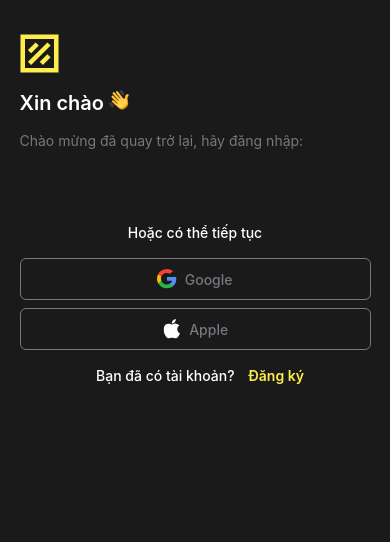
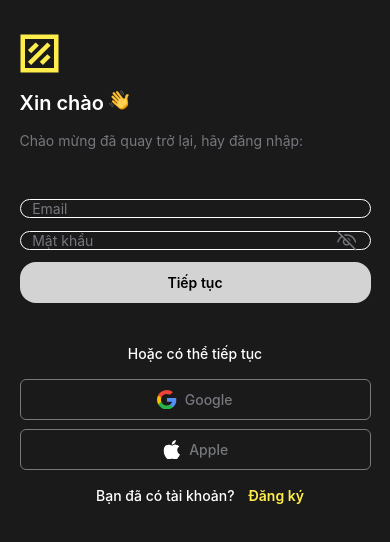
Before and after one commit to TalJa1/StockingApp, a React Native app: screen /Login in a window 390 px wide. Shown: the top 542 px of the page. Built offline with nearby package versions, Linux system fonts and the light colour scheme.

Commit message:
Refactor SignUp view, add email validation and password visibility toggle

```diff
--- a/views/account/Login.tsx
+++ b/views/account/Login.tsx
@@ -1,16 +1,24 @@
+/* eslint-disable react-hooks/exhaustive-deps */
 import {
   Image,
   ScrollView,
   StyleSheet,
   Text,
+  TextInput,
   TouchableOpacity,
   View,
 } from 'react-native';
-import React from 'react';
+import React, {useEffect, useState} from 'react';
 import {centerAll, container, vh, vw} from '../../services/styleSheet';
 import {SafeAreaView} from 'react-native-safe-area-context';
 import useStatusBar from '../../services/useStatusBar';
-import {appleIcon, goggleIcon, stocklineIcon} from '../../assets/svgXML';
+import {
+  appleIcon,
+  goggleIcon,
+  passwordHiddenIcon,
+  stocklineIcon,
+} from '../../assets/svgXML';
+import {SignUpInputFieldProps} from '../../services/typeProps';
 
 const Login = () => {
   useStatusBar('#1A1A1A');
@@ -18,9 +26,110 @@ const Login = () => {
     <SafeAreaView style={styles.container}>
       <ScrollView>
         <HeaderView />
+        <MainForm />
         <FooterView />
       </ScrollView>
     </SafeAreaView>
+  );
+};
+
+const MainForm: React.FC = () => {
+  const [inputData, setInputData] = useState({
+    email: '',
+    password: '',
+  });
+  const [isFormValid, setIsFormValid] = useState(false);
+  const [isEmailValid, setIsEmailValid] = useState(true);
+  const [emailWarning, setEmailWarning] = useState('');
+
+  const handleInputChange = (field: string) => (text: string) => {
+    setInputData(prevData => ({
+      ...prevData,
+      [field]: text,
+    }));
+    checkIfAllFieldsFilled();
+  };
+
+  const checkIfAllFieldsFilled = () => {
+    const {email, password} = inputData;
+    const isFormFilled = !!(email && password);
+    setIsFormValid(isFormFilled);
+  };
+
+  const checkEmailValidation = () => {
+    const {email} = inputData;
+    const emailRegex = /^[^\s@]+@[^\s@]+\.[^\s@]+$/;
+    const emailValid = emailRegex.test(email);
+    setIsEmailValid(emailValid);
+    setEmailWarning(emailValid ? '' : 'Email không hợp lệ');
+    return emailValid;
+  };
+
+  const handleSubmit = () => {
+    checkEmailValidation();
+    if (!isEmailValid) {
+      return;
+    }
+    // Proceed with form submission
+  };
+
+  useEffect(() => {
+    checkIfAllFieldsFilled();
+  }, [inputData]);
+
+  return (
+    <View style={styles.mainContainer}>
+      <InputField
+        placeholder="Email"
+        value={inputData.email}
+        onChangeText={handleInputChange('email')}
+      />
+      {emailWarning ? (
+        <Text style={styles.errorText}>{emailWarning}</Text>
+      ) : null}
+      <InputField
+        placeholder="Mật khẩu"
+        value={inputData.password}
+        onChangeText={handleInputChange('password')}
+      />
+      <TouchableOpacity
+        style={[styles.btnMain, !isFormValid && styles.btnDisabled]}
+        disabled={!isFormValid}
+        onPress={handleSubmit}>
+        <Text style={styles.btnMaintxt}>Tiếp tục</Text>
+      </TouchableOpacity>
+    </View>
+  );
+};
+
+const InputField: React.FC<SignUpInputFieldProps> = ({
+  onChangeText,
+  placeholder,
+  value,
+}) => {
+  const [isPasswordVisible, setIsPasswordVisible] = useState(false);
+
+  const togglePasswordVisibility = () => {
+    setIsPasswordVisible(!isPasswordVisible);
+  };
+  return (
+    <View style={styles.inputContainer}>
+      <TextInput
+        value={value}
+        onChangeText={onChangeText}
+        placeholder={placeholder}
+        placeholderTextColor={'#76787E'}
+        style={styles.inputField}
+        secureTextEntry={placeholder === 'Mật khẩu' && !isPasswordVisible}
+      />
+      {placeholder === 'Mật khẩu' && (
+        <TouchableOpacity
+          onPress={togglePasswordVisibility}
+          style={styles.iconButton}>
+          {passwordHiddenIcon(vw(6), vw(6))}
+        </TouchableOpacity>
+      )}
+    </View>
   );
 };
 
@@ -141,4 +250,41 @@ const styles = StyleSheet.create({
     color: '#FFED4B',
     fontWeight: '600',
   },
+  inputField: {
+    flex: 1,
+    borderWidth: 1,
+    borderColor: 'white',
+    borderRadius: 16,
+    paddingHorizontal: vw(3),
+  },
+  inputContainer: {
+    flexDirection: 'row',
+    alignItems: 'center',
+  },
+  iconButton: {
+    position: 'absolute',
+    right: vw(3),
+  },
+  errorText: {
+    color: 'red',
+    marginBottom: 10,
+  },
+  mainContainer: {
+    marginTop: vh(2),
+    paddingHorizontal: vw(5),
+    rowGap: vh(1.5),
+  },
+  btnMain: {
+    backgroundColor: '#FFED4B',
+    padding: vw(3),
+    borderRadius: 16,
+    alignItems: 'center',
+  },
+  btnMaintxt: {
+    color: 'black',
+    fontWeight: '600',
+  },
+  btnDisabled: {
+    backgroundColor: '#D3D3D3',
+  },
 });
--- a/views/account/SignUp.tsx
+++ b/views/account/SignUp.tsx
@@ -198,13 +198,6 @@ const styles = StyleSheet.create({
     paddingHorizontal: vw(5),
     paddingVertical: vh(4),
   },
-  inputField: {
-    flex: 1,
-    borderWidth: 1,
-    borderColor: 'white',
-    borderRadius: 16,
-    paddingHorizontal: vw(3),
-  },
   mainContainer: {
     marginTop: vh(2),
     paddingHorizontal: vw(5),
@@ -226,6 +219,13 @@ const styles = StyleSheet.create({
   errorText: {
     color: 'red',
     marginBottom: 10,
+  },
+  inputField: {
+    flex: 1,
+    borderWidth: 1,
+    borderColor: 'white',
+    borderRadius: 16,
+    paddingHorizontal: vw(3),
   },
   inputContainer: {
     flexDirection: 'row',
```
